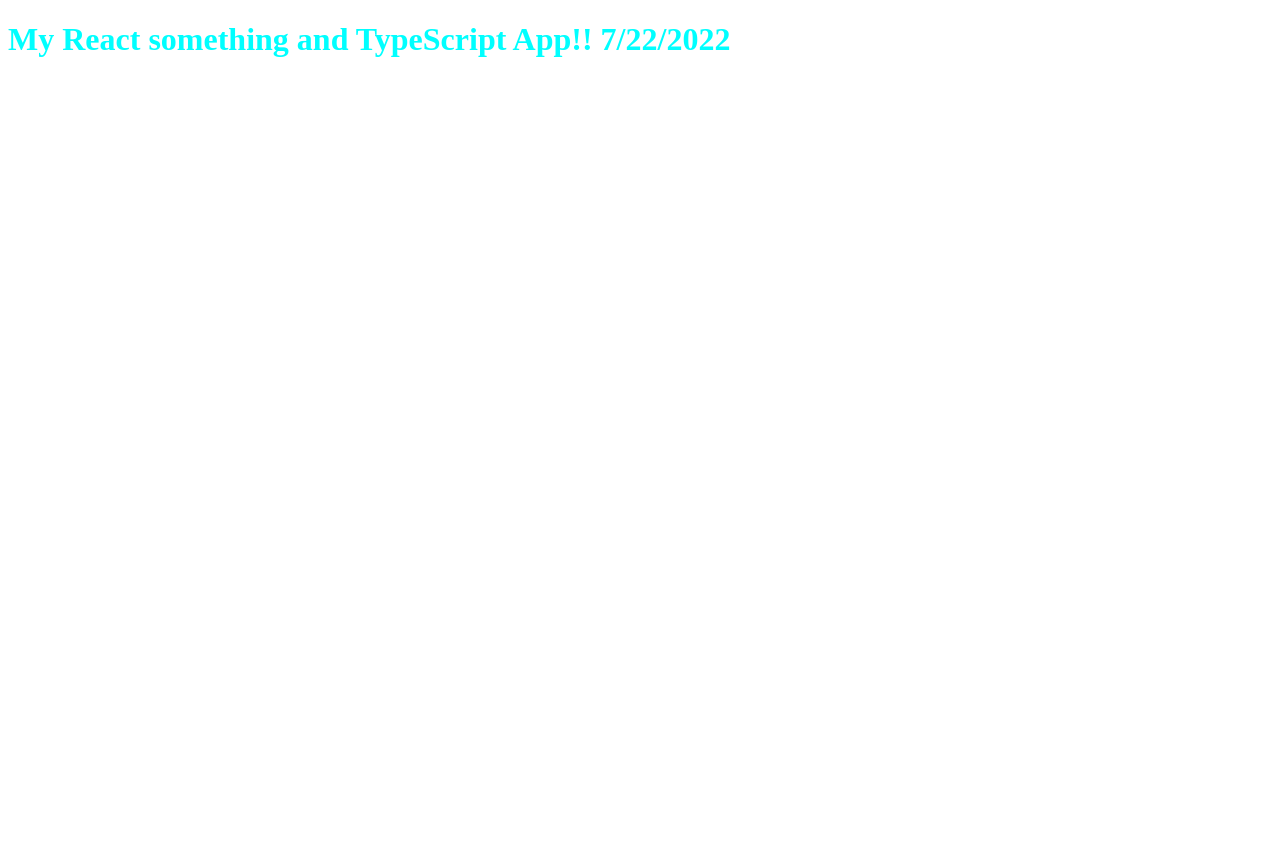
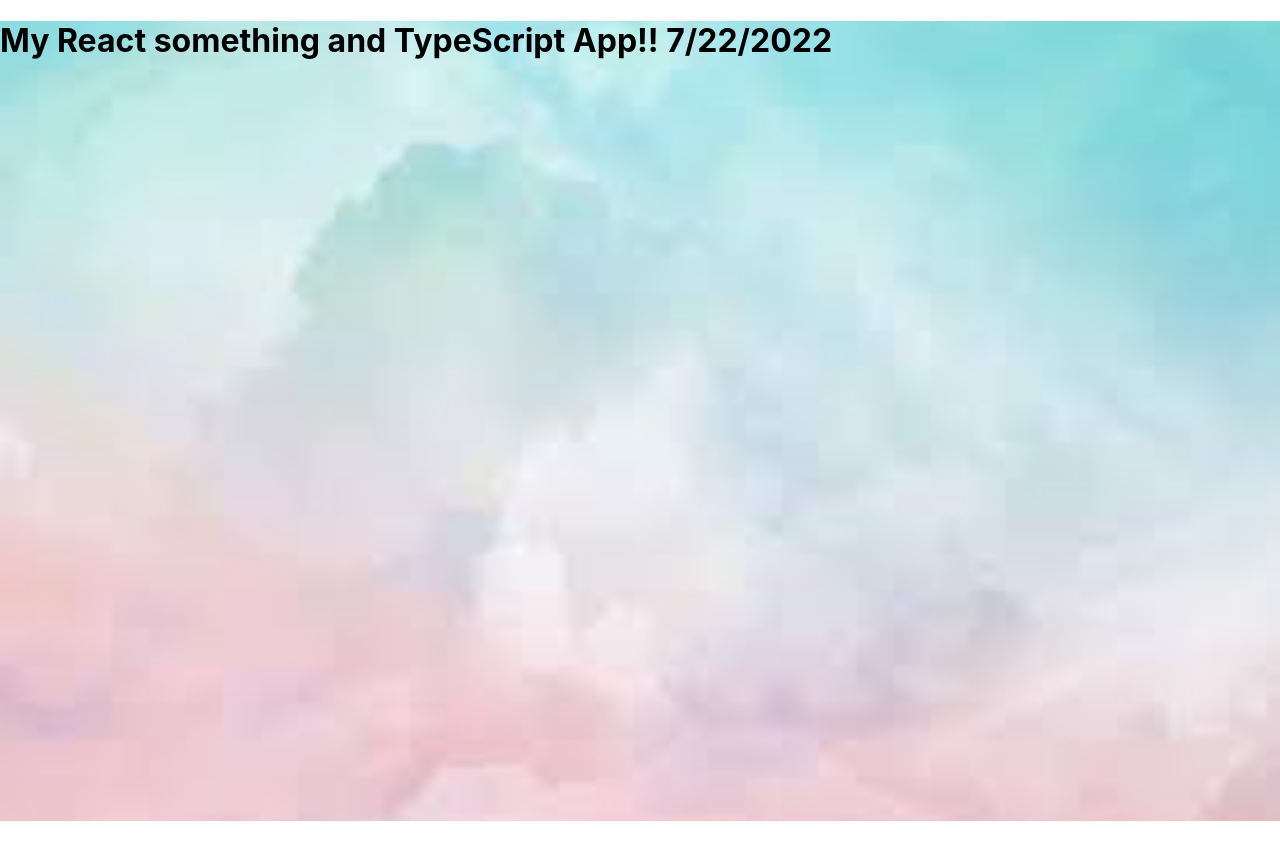
Before and after one commit to m-arslan-dev/front-end-tutorial, a React app: page / in a window 1280 px wide. Before the commit the page ends 800 px from the top, so only its background shows below. Built offline with nearby package versions, Linux system fonts and the light colour scheme; the HTML template or start-up script is replaced by a standard one.

Commit message:
image extensions added to webpack

```diff
--- a/src/index.css
+++ b/src/index.css
@@ -1,5 +1,7 @@
 body {
   margin: 0;
+  padding: 0;
+  overflow: none;
   font-family:
     -apple-system,
     BlinkMacSystemFont,
--- a/src/index.tsx
+++ b/src/index.tsx
@@ -1,6 +1,7 @@
 import React from 'react';
 import ReactDOM from 'react-dom';
 import './styles/test.scss';
+import './index.css';
 
 const unused = 'something';
 
--- a/src/styles/test.scss
+++ b/src/styles/test.scss
@@ -1,4 +1,9 @@
 .box {
   display: flex;
-  color: aqua;
+  color: black;
+  height: 100vh;
+  background-image: url("../background.jpg");
+  background-position: center;
+  background-repeat: no-repeat;
+  background-size: cover;
 }
--- a/webpack.dev.config.ts
+++ b/webpack.dev.config.ts
@@ -34,9 +34,25 @@
         },
       },
       {
-        test: /\.s?css$/,
+        test: /\.s?css$/i,
         use: ['style-loader', 'css-loader', 'sass-loader'],
       },
+      {
+        test: /\.(png|svg|jpg|jpeg|gif)$/i,
+        type: 'asset/resource',
+      },
+      // {
+      //   test: /\.(woff|woff2|eot|ttf|otf)$/i,
+      //   type: 'asset/resource',
+      // },
+      // {
+      //   test: /\.(csv|tsv)$/i,
+      //   use: ['csv-loader'],
+      // },
+      // {
+      //   test: /\.xml$/i,
+      //   use: ['xml-loader'],
+      // },
     ],
   },
   plugins: [
--- a/webpack.prod.config.ts
+++ b/webpack.prod.config.ts
@@ -27,8 +27,12 @@
         },
       },
       {
-        test: /\.s?css$/,
+        test: /\.s?css$/i,
         use: ['style-loader', 'css-loader', 'sass-loader'],
+      },
+      {
+        test: /\.(png|svg|jpg|jpeg|gif)$/i,
+        type: 'asset/resource',
       },
     ],
   },
```
Also changed, not shown: src/background.jpg (added).
